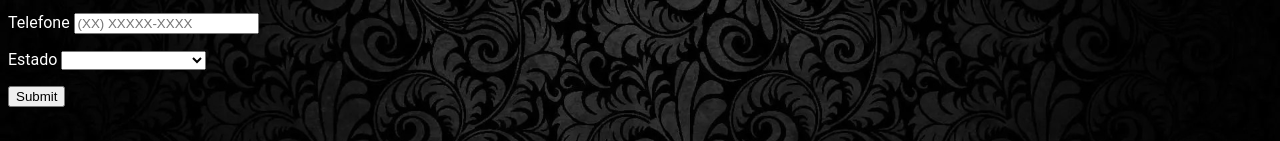
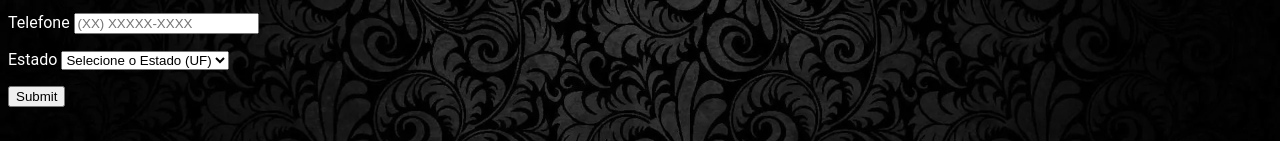
Before and after one commit to MiguelMascarini/menucweb, a plain HTML site: page portfolio.html in a window 1280 px wide. Shown: the part 309-450 px from the top of the page. Drawn offline with Linux system fonts and the light colour scheme.

Commit message:
Update portfolio.html

```diff
--- a/portfolio.html
+++ b/portfolio.html
@@ -48,7 +48,7 @@
 <p>
     <label for="estado"> <font color="white"> Estado </font></label>
     <select name="estado">
-    <option selected="Selecione o Estado (UF)" value=""></option>
+    <option selected="" value="">Selecione o Estado (UF)</option>
     <option value="Acre">Acre</option>
     <option value="Alagoas">Alagoas</option>
     <option value="Amapá">Amapá</option>
```
